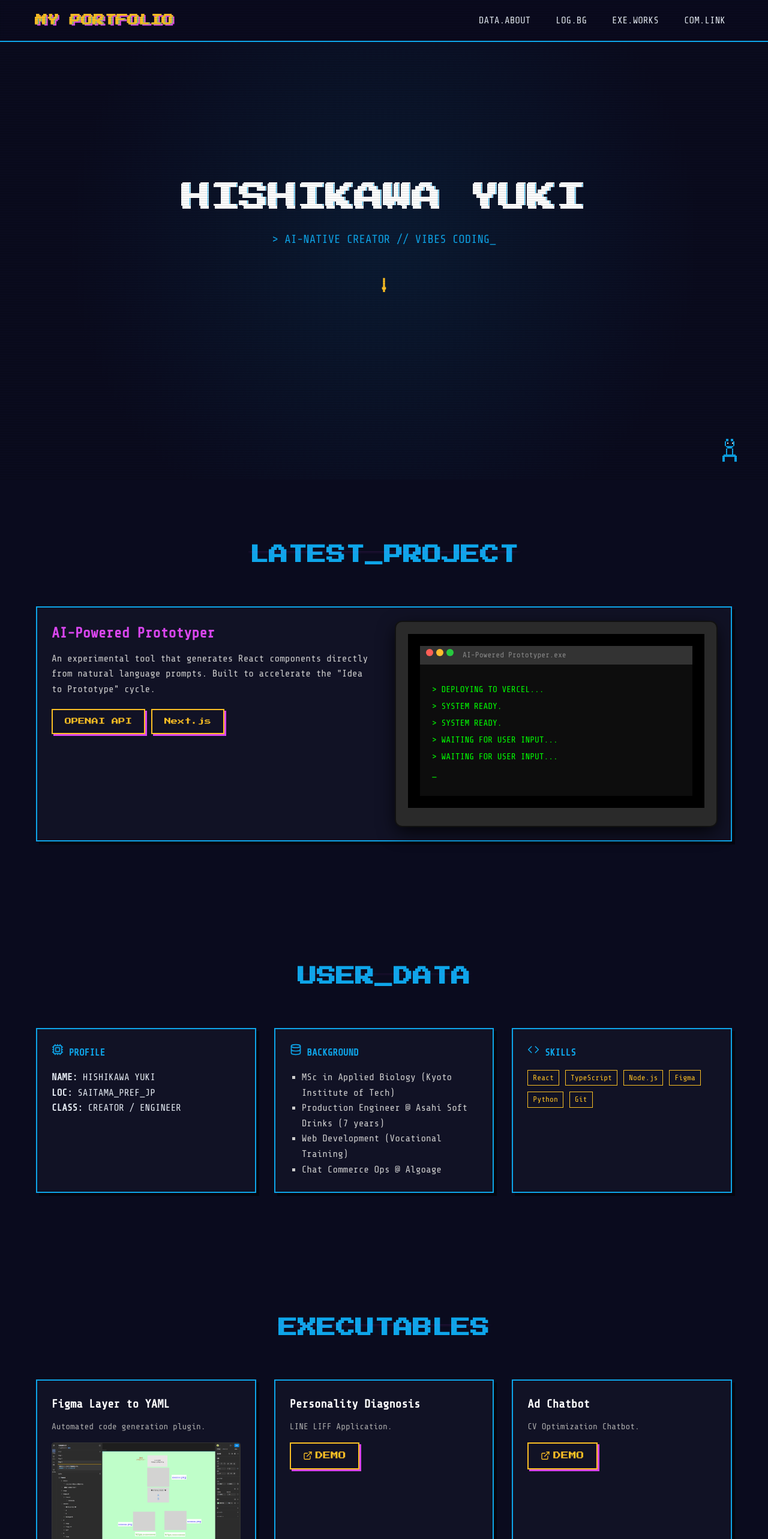
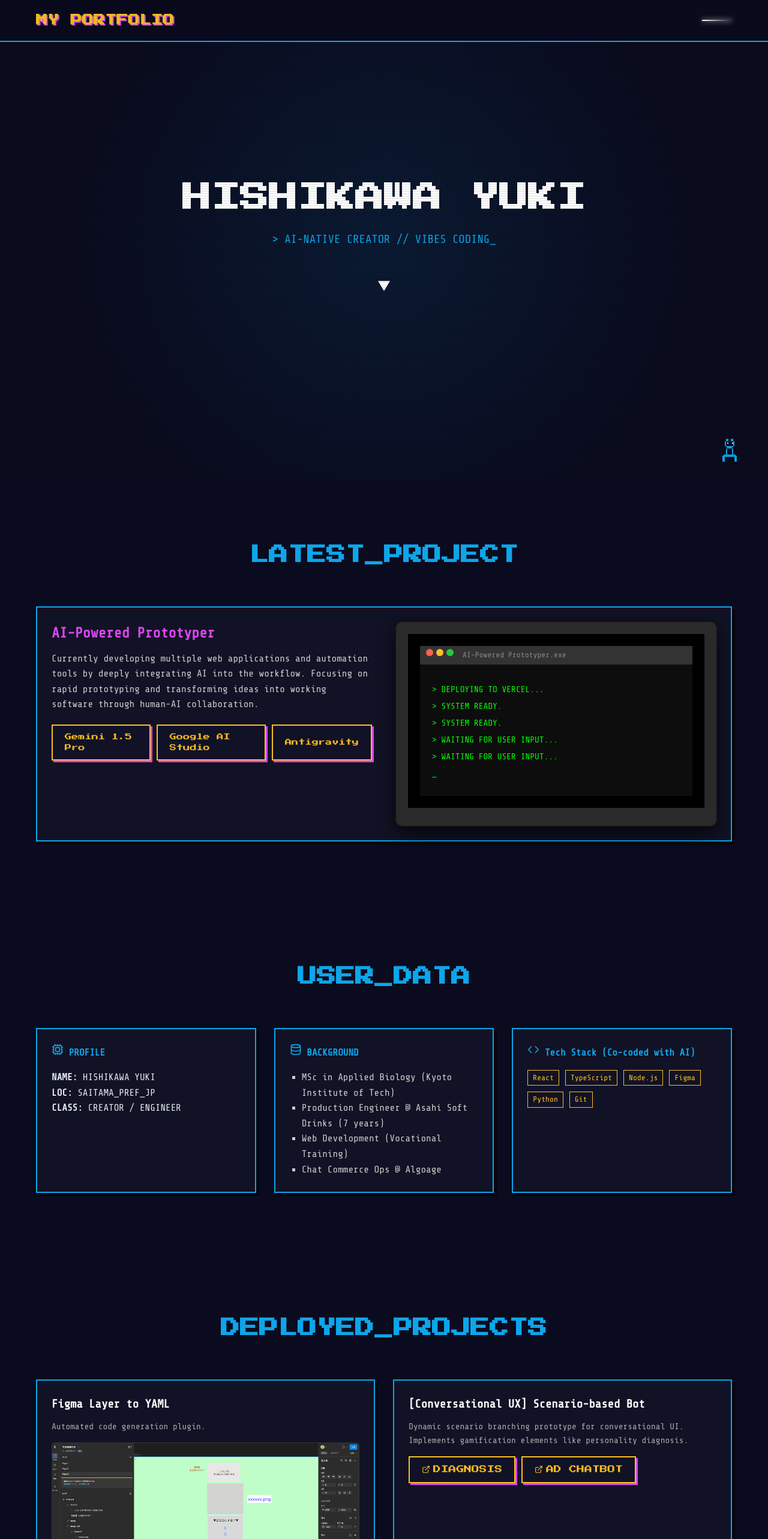
Before and after one commit to yuki1031-hub/my-portfolio-2026, a React (Create React App) app: page /#/ in a window 1280 px wide. Shown: the top 2566 px of the page at 60% size. Built offline with nearby package versions, Linux system fonts and the light colour scheme.

Commit message:
ポートフォリオをサイバーパンクUIに刷正

```diff
--- a/src/Home.js
+++ b/src/Home.js
@@ -39,12 +39,13 @@ const Home = () => {
                 AI-Powered Prototyper
               </h4>
               <p style={{ marginBottom: '20px', color: '#ccc' }}>
-                An experimental tool that generates React components directly from natural language prompts.
-                Built to accelerate the "Idea to Prototype" cycle.
+                Currently developing multiple web applications and automation tools by deeply integrating AI into the workflow.
+                Focusing on rapid prototyping and transforming ideas into working software through human-AI collaboration.
               </p>
               <div style={{ display: 'flex', gap: '10px', marginBottom: '20px' }}>
-                <span className="btn-cyber" style={{ fontSize: '0.7rem' }}>OPENAI API</span>
-                <span className="btn-cyber" style={{ fontSize: '0.7rem' }}>Next.js</span>
+                <span className="btn-cyber" style={{ fontSize: '0.7rem' }}>Gemini 1.5 Pro</span>
+                <span className="btn-cyber" style={{ fontSize: '0.7rem' }}>Google AI Studio</span>
+                <span className="btn-cyber" style={{ fontSize: '0.7rem' }}>Antigravity</span>
               </div>
             </div>
             <div style={{ flex: 1, minWidth: '300px' }}>
@@ -78,7 +79,7 @@ const Home = () => {
             </WireframeReveal>
 
             <WireframeReveal className="cyber-card">
-              <h4 style={{ color: 'var(--neon-cyan)', marginBottom: '15px' }}><Code size={20} /> SKILLS</h4>
+              <h4 style={{ color: 'var(--neon-cyan)', marginBottom: '15px' }}><Code size={20} /> Tech Stack (Co-coded with AI)</h4>
               <div style={{ display: 'flex', flexWrap: 'wrap', gap: '10px' }}>
                 {['React', 'TypeScript', 'Node.js', 'Figma', 'Python', 'Git'].map(skill => (
                   <span key={skill} style={{ border: '1px solid var(--neon-yellow)', padding: '2px 8px', fontSize: '0.8rem', color: 'var(--neon-yellow)' }}>
@@ -94,7 +95,7 @@ const Home = () => {
       {/* --- Works --- */}
       <section id="works" className="section">
         <div className="container">
-          <h3 className="section-title glitch" data-text="EXECUTABLES">EXECUTABLES</h3>
+          <h3 className="section-title glitch" data-text="EXECUTABLES">DEPLOYED_PROJECTS</h3>
 
           <div className="works-grid" style={{ display: 'grid', gridTemplateColumns: 'repeat(auto-fit, minmax(350px, 1fr))', gap: '30px' }}>
 
@@ -115,22 +116,20 @@ const Home = () => {
               </div>
             </WireframeReveal>
 
-            {/* Diagnosis App */}
+            {/* Scenario-based Bot (Merged) */}
             <WireframeReveal className="cyber-card">
-              <h4 style={{ fontSize: '1.2rem', marginBottom: '10px', color: '#fff' }}>Personality Diagnosis</h4>
-              <p style={{ fontSize: '0.9rem', color: '#aaa', marginBottom: '15px' }}>LINE LIFF Application.</p>
-              <Link to="/diagnosis" className="btn-cyber">
-                <ExternalLink size={16} style={{ marginRight: '5px' }} /> DEMO
-              </Link>
-            </WireframeReveal>
-
-            {/* Ad Chatbot */}
-            <WireframeReveal className="cyber-card">
-              <h4 style={{ fontSize: '1.2rem', marginBottom: '10px', color: '#fff' }}>Ad Chatbot</h4>
-              <p style={{ fontSize: '0.9rem', color: '#aaa', marginBottom: '15px' }}>CV Optimization Chatbot.</p>
-              <Link to="/ad-chatbot" className="btn-cyber">
-                <ExternalLink size={16} style={{ marginRight: '5px' }} /> DEMO
-              </Link>
+              <h4 style={{ fontSize: '1.2rem', marginBottom: '10px', color: '#fff' }}>[Conversational UX] Scenario-based Bot</h4>
+              <p style={{ fontSize: '0.9rem', color: '#aaa', marginBottom: '15px' }}>
+                Dynamic scenario branching prototype for conversational UI. Implements gamification elements like personality diagnosis.
+              </p>
+              <div style={{ display: 'flex', gap: '10px', flexWrap: 'wrap' }}>
+                <Link to="/diagnosis" className="btn-cyber" style={{ fontSize: '0.8rem' }}>
+                  <ExternalLink size={14} style={{ marginRight: '5px' }} /> DIAGNOSIS
+                </Link>
+                <Link to="/ad-chatbot" className="btn-cyber" style={{ fontSize: '0.8rem' }}>
+                  <ExternalLink size={14} style={{ marginRight: '5px' }} /> AD CHATBOT
+                </Link>
+              </div>
             </WireframeReveal>
 
           </div>
@@ -140,9 +139,9 @@ const Home = () => {
       {/* --- Contact --- */}
       <section id="contact" className="section" style={{ textAlign: 'center' }}>
         <div className="container">
-          <h3 className="section-title glitch" data-text="COMMUNICATION">COMMUNICATION</h3>
+          <h3 className="section-title glitch" data-text="COMMUNICATION" style={{ margin: '0 auto 40px auto', width: 'fit-content', position: 'static', transform: 'none', display: 'block' }}>COMMUNICATION</h3>
           <div style={{ display: 'flex', justifyContent: 'center', gap: '30px', position: 'relative', zIndex: 20 }}>
-            <a href="mailto:dummy@example.com" className="btn-cyber">
+            <a href="mailto:hishikawa1031@mail.com" className="btn-cyber">
               <Mail size={20} style={{ marginRight: '10px' }} /> MAIL
             </a>
             <a href="https://github.com/yuki1031-hub" target="_blank" rel="noopener noreferrer" className="btn-cyber">
--- a/src/components/CyberHeader.js
+++ b/src/components/CyberHeader.js
@@ -1,19 +1,99 @@
-import React from 'react';
-import '../styles.css';
+import React, { useState } from 'react';
+import { motion, AnimatePresence } from 'framer-motion';
 import '../styles.css';
 
 const CyberHeader = ({ scrollToSection }) => {
+    const [isOpen, setIsOpen] = useState(false);
+
+    const toggleMenu = () => setIsOpen(!isOpen);
+
+    const handleNavClick = (id) => {
+        scrollToSection(id);
+        setIsOpen(false);
+    };
+
     return (
         <header className="header">
-            <div className="container" style={{ display: 'flex', justifyContent: 'space-between', alignItems: 'center', width: '100%' }}>
-                <h1 className="logo glitch" data-text="MY PORTFOLIO">MY PORTFOLIO</h1>
+            <div className="container" style={{ display: 'flex', justifyContent: 'space-between', alignItems: 'center', width: '100%', height: '100%' }}>
+                <h1 className="logo glitch" data-text="MY PORTFOLIO" style={{ zIndex: 2000 }}>MY PORTFOLIO</h1>
 
-                <nav className="nav-menu">
-                    <button onClick={() => scrollToSection('about')}>DATA.ABOUT</button>
-                    <button onClick={() => scrollToSection('career')}>LOG.BG</button>
-                    <button onClick={() => scrollToSection('works')}>EXE.WORKS</button>
-                    <button onClick={() => scrollToSection('contact')}>COM.LINK</button>
-                </nav>
+                {/* Animated Single Line Menu Button */}
+                <div
+                    onClick={toggleMenu}
+                    style={{
+                        cursor: 'pointer',
+                        width: '50px',
+                        height: '30px',
+                        display: 'flex',
+                        alignItems: 'center',
+                        zIndex: 2000
+                    }}
+                >
+                    <div className="light-line-menu" style={{
+                        width: '100%',
+                        height: '2px',
+                        background: 'linear-gradient(90deg, transparent, #fff, transparent)',
+                        backgroundSize: '200% 100%',
+                        animation: 'lightFlow 2s linear infinite',
+                        boxShadow: '0 0 8px #fff'
+                    }} />
+                    <style>{`
+                        @keyframes lightFlow {
+                            0% { background-position: 100% 0; }
+                            100% { background-position: -100% 0; }
+                        }
+                    `}</style>
+                </div>
+
+                {/* Overlay Menu */}
+                <AnimatePresence>
+                    {isOpen && (
+                        <motion.nav
+                            initial={{ opacity: 0, x: '100%' }}
+                            animate={{ opacity: 1, x: 0 }}
+                            exit={{ opacity: 0, x: '100%' }}
+                            transition={{ type: 'spring', stiffness: 100, damping: 20 }}
+                            style={{
+                                position: 'fixed',
+                                top: 0,
+                                left: 0,
+                                width: '100vw',
+                                height: '100vh',
+                                background: 'rgba(5, 5, 5, 0.95)',
+                                backdropFilter: 'blur(10px)',
+                                display: 'flex',
+                                flexDirection: 'column',
+                                justifyContent: 'center',
+                                alignItems: 'center',
+                                gap: '40px',
+                                zIndex: 1500
+                            }}
+                        >
+                            {['about', 'career', 'works', 'contact'].map((section) => (
+                                <motion.button
+                                    key={section}
+                                    whileHover={{ scale: 1.1, textShadow: "0 0 10px var(--neon-cyan)" }}
+                                    whileTap={{ scale: 0.95 }}
+                                    onClick={() => handleNavClick(section)}
+                                    style={{
+                                        background: 'transparent',
+                                        border: 'none',
+                                        color: '#fff',
+                                        fontFamily: 'var(--font-pixel)',
+                                        fontSize: '1.5rem',
+                                        cursor: 'pointer',
+                                        textTransform: 'uppercase',
+                                        letterSpacing: '2px'
+                                    }}
+                                >
+                                    {section === 'career' ? 'LOG.BG' :
+                                        section === 'works' ? 'EXE.WORKS' :
+                                            section === 'contact' ? 'COM.LINK' : 'DATA.ABOUT'}
+                                </motion.button>
+                            ))}
+                        </motion.nav>
+                    )}
+                </AnimatePresence>
             </div>
         </header>
     );
--- a/src/components/CyberHero.js
+++ b/src/components/CyberHero.js
@@ -33,12 +33,11 @@ const CyberHero = () => {
                         animate={{ y: [0, 10, 0] }}
                         transition={{ repeat: Infinity, duration: 1.5, ease: "easeInOut" }}
                         onClick={() => document.getElementById('works').scrollIntoView({ behavior: 'smooth' })}
-                        style={{ cursor: 'pointer', color: 'var(--neon-yellow)' }}
+                        style={{ cursor: 'pointer', color: '#ffffff' }}
                     >
-                        {/* Pixel Arrow Icon */}
-                        <svg width="40" height="40" viewBox="0 0 24 24" fill="currentColor" style={{ imageRendering: 'pixelated' }}>
-                            <path d="M12 18L12 16L12 14L12 6" stroke="currentColor" strokeWidth="2" strokeLinecap="square" />
-                            <path d="M8 14L10 14L10 16L12 18L14 16L14 14L16 14" fill="currentColor" />
+                        {/* White Downward Triangle */}
+                        <svg width="40" height="40" viewBox="0 0 24 24" fill="currentColor">
+                            <polygon points="6,8 18,8 12,18" />
                         </svg>
                     </motion.div>
                 </motion.div>
--- a/src/styles.css
+++ b/src/styles.css
@@ -721,34 +721,6 @@ ul {
   display: block;
 }
 
-.carousel-scroll {
-  display: flex;
-  overflow-x: auto;
-  gap: 10px;
-  padding-bottom: 10px;
-  margin-left: 50px;
-  margin-bottom: 20px;
-  scrollbar-width: none;
-}
-
-.carousel-scroll::-webkit-scrollbar {
-  display: none;
-}
-
-.carousel-card {
-  min-width: 140px;
-  background-color: #d9d9d9;
-  border-radius: 10px;
-  overflow: hidden;
-  box-shadow: 0 2px 4px rgba(0, 0, 0, 0.1);
-  text-align: center;
-}
-
-.carousel-card img {
-  width: 100%;
-  height: 200px;
-  object-fit: cover;
-}
 
 .options-area {
   margin-top: 20px;
@@ -793,3 +765,69 @@ ul {
 .chat-option-btn:last-child {
   margin-bottom: 0;
 }
+
+/* カルーセル全体を囲むコンテナ */
+.carousel-scroll {
+  display: flex;
+  overflow-x: auto;
+  /* ここで横スクロールを有効化 */
+  gap: 12px;
+  /* カード同士の隙間 */
+  padding: 10px 5px;
+  /* スクロールバーが画像に被らないように余白を追加 */
+  -webkit-overflow-scrolling: touch;
+  /* スマホでのスクロールを滑らかにする魔法の1行 */
+}
+
+/* スクロールバーを非表示にしてモダンに見せる（お好みで） */
+.carousel-scroll::-webkit-scrollbar {
+  display: none;
+}
+
+/* カルーセルの中の各カード */
+.carousel-card {
+  flex: 0 0 auto;
+  /* ★超重要：画像が潰れて縮むのを防ぐ */
+  width: 75%;
+  /* 画面幅の75%に設定。次の画像が画面端からチラ見えしてスクロールを促します */
+  max-width: 240px;
+  /* PCなど画面が大きい時の最大幅 */
+}
+
+/* カード内の画像 */
+.carousel-card img {
+  width: 100%;
+  height: auto;
+  border-radius: 8px;
+  /* 角を丸くして柔らかい印象に */
+  box-shadow: 0 2px 4px rgba(0, 0, 0, 0.1);
+  /* 少し影をつけるとカードっぽさが出ます */
+  object-fit: cover;
+}
+
+/* =========================================
+   Responsive Adjustments
+   ========================================= */
+@media (max-width: 768px) {
+  .cyberpunk-theme .hero-title {
+    font-size: 1.8rem;
+    line-height: 1.3;
+    word-break: break-all;
+    padding: 0 10px;
+  }
+
+  .cyberpunk-theme .hero-subtitle {
+    font-size: 1rem;
+    padding: 0 10px;
+  }
+
+  .cyberpunk-theme .section-title {
+    font-size: 1.5rem;
+    margin-bottom: 40px;
+  }
+
+  .cyberpunk-theme .glitch::before,
+  .cyberpunk-theme .glitch::after {
+    display: none;
+  }
+}
```
